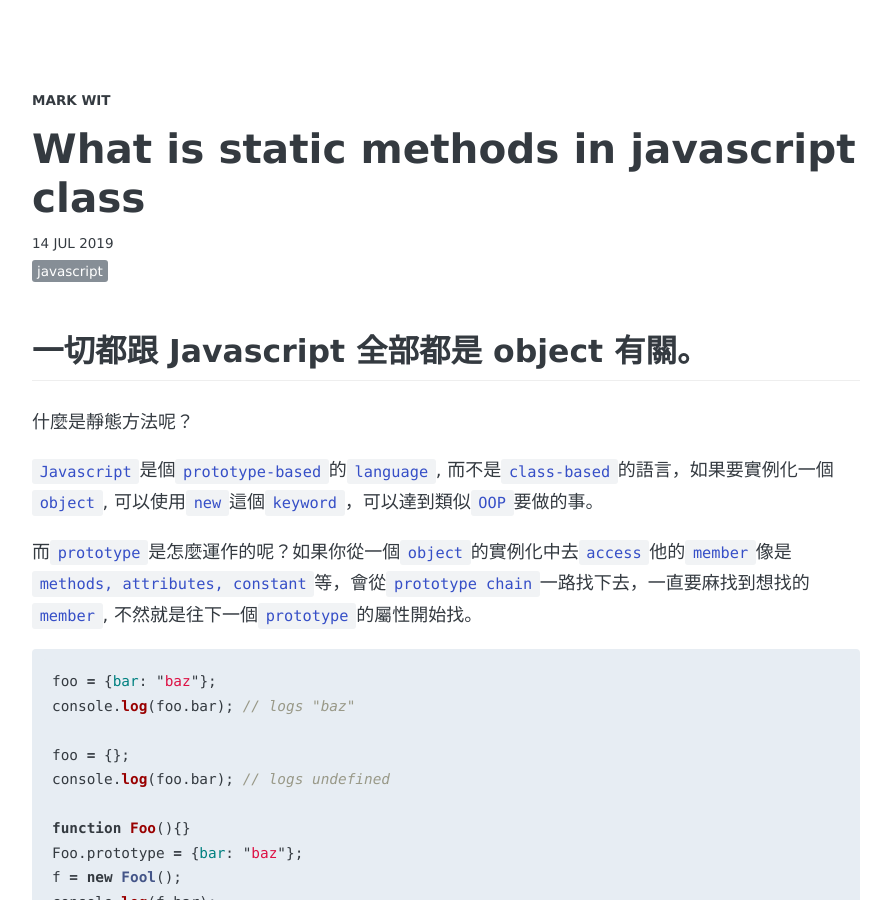
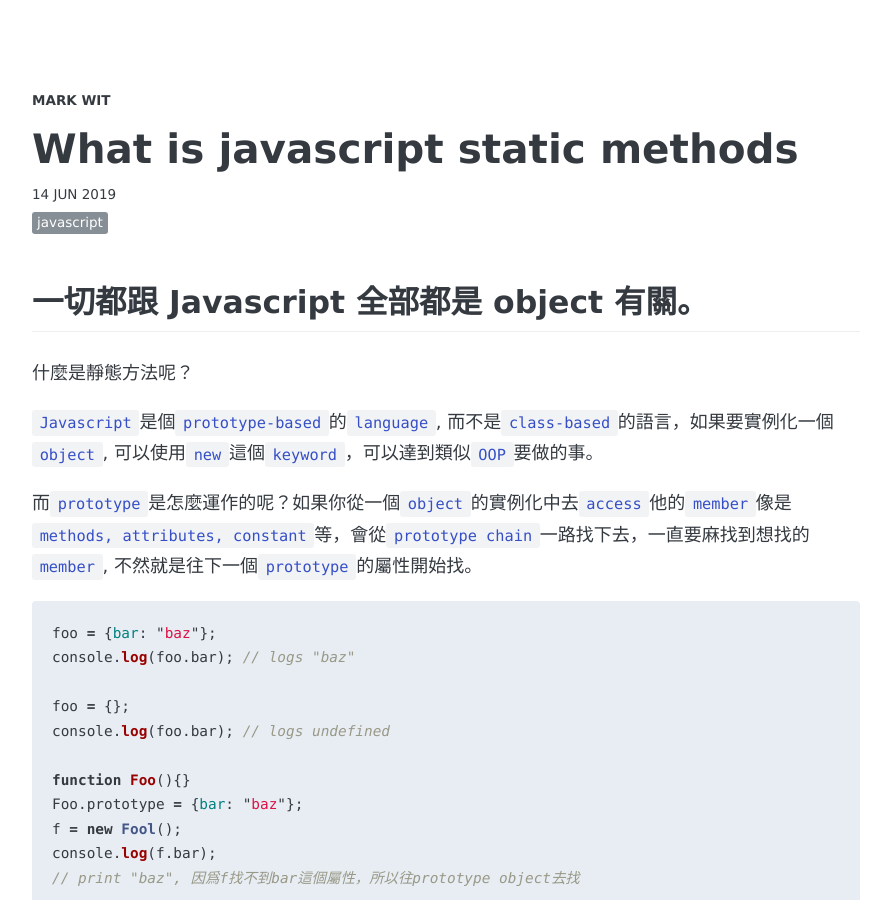
Before and after one commit to skyying/mark-wit, a Jekyll site: the page built from _posts/2019-06-14-static-method.md, in a window 1280 px wide and 900 px high. Shown: the whole window, without its empty margins (194-1085 px from the left). Built offline with Jekyll 4.4.1, drawn with Linux system fonts in a browser that asks for light colours; some web fonts are replaced; comment, search, counter and statistics services are not loaded.

Commit message:
update post

```diff
--- a/_posts/2019-07-14-static-method.md
+++ b/_posts/2019-06-14-static-method.md
@@ -1,8 +1,8 @@
 ---
 layout: post
-title: "What is static methods in javascript class"
-description: "所謂的靜態方法 static method 到底是怎麼回事？"
-date: 2019-07-14
+title: "What is javascript static methods"
+description: "所謂的靜態方法，到底是怎麼回事？"
+date: 2019-06-14
 tags: [javascript]
 comments: true
 share: true
```
